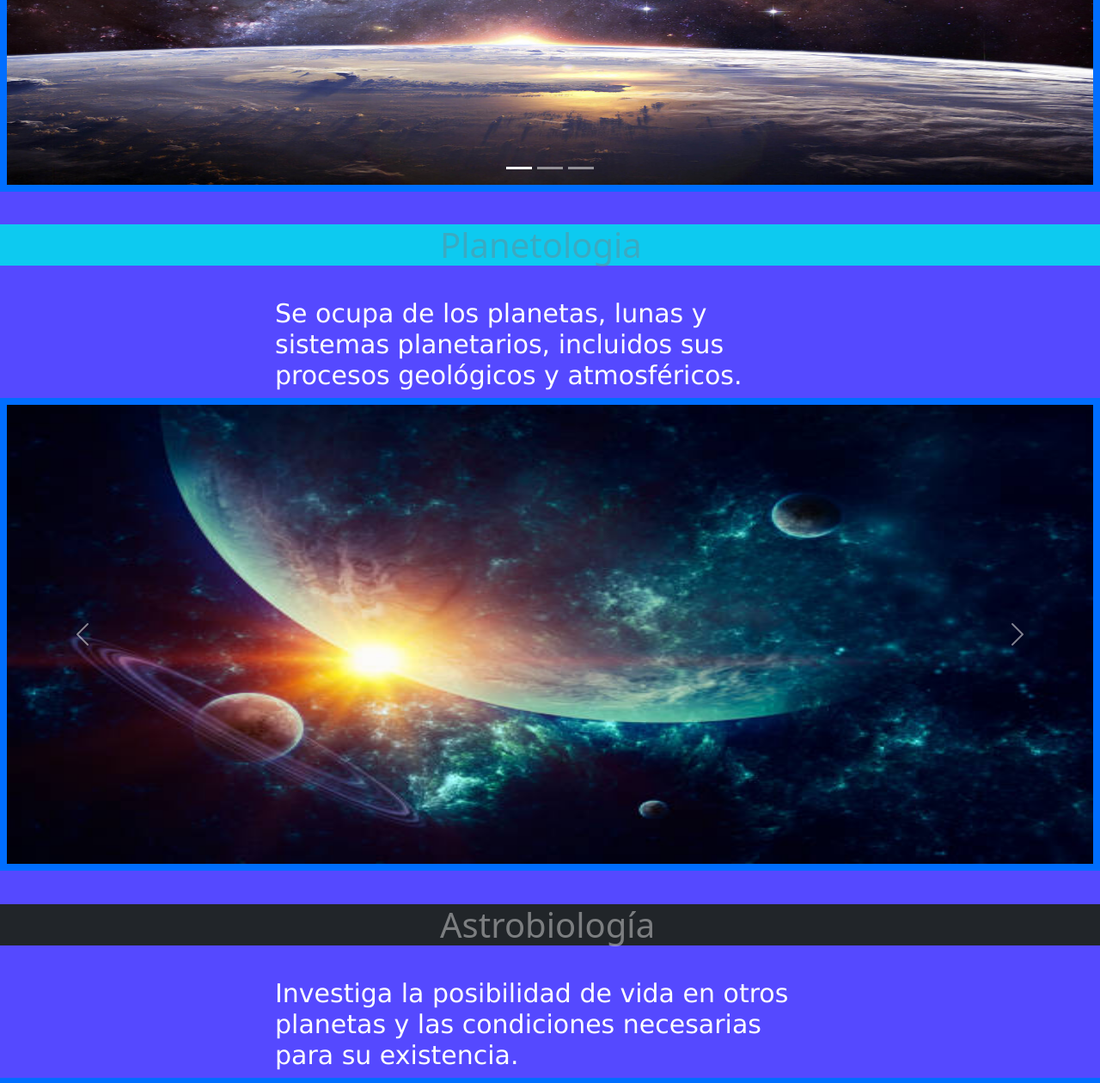
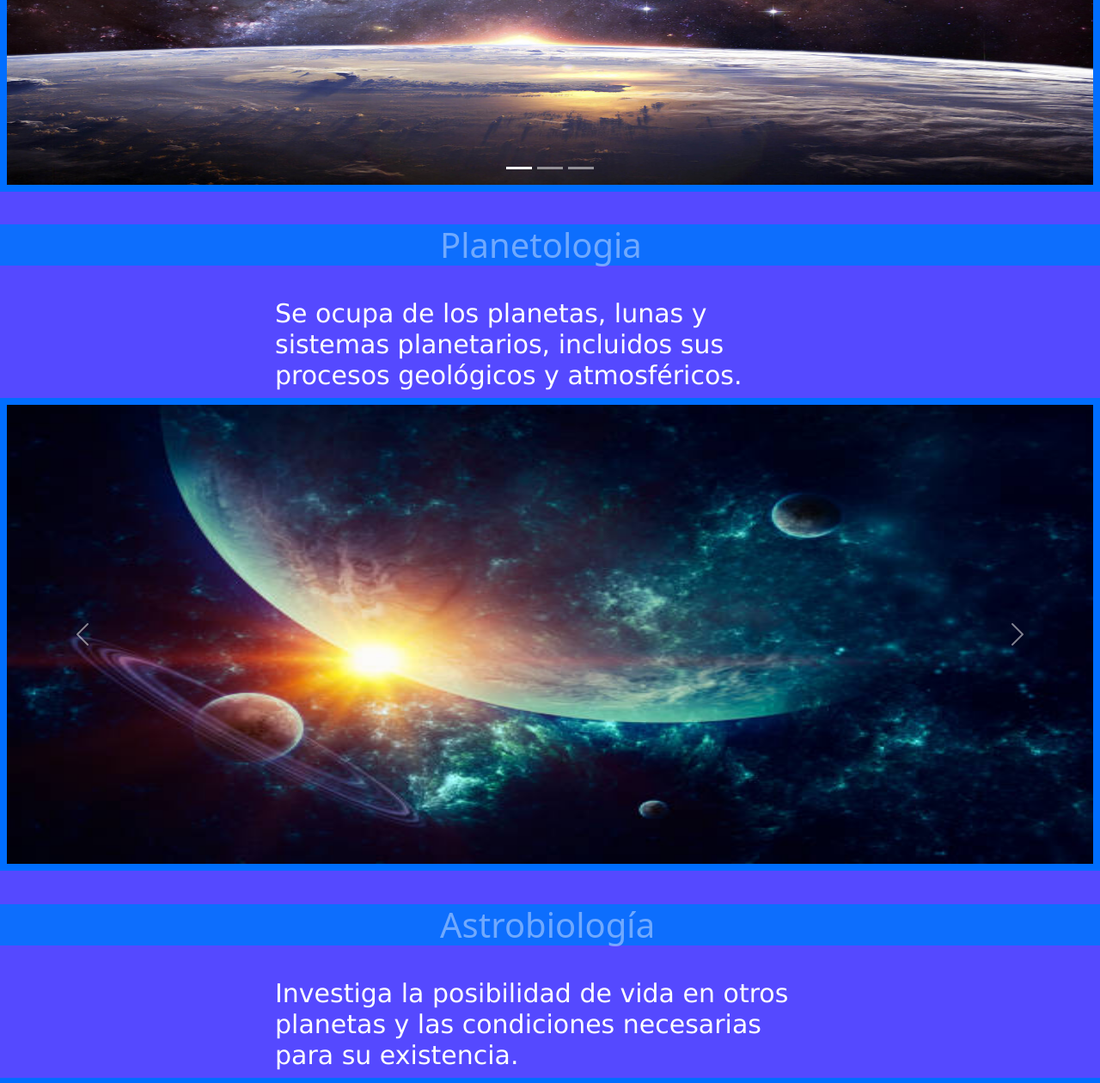
Before and after one commit to fafa352/tp-final, a website: page paginas/introduccionalaastronomia.html in a window 1280 px wide. Shown: the part 1645-2905 px from the top of the page at 86% size. Drawn offline with nearby package versions, Linux system fonts and the light colour scheme.

Commit message:
arreglo chiquito

```diff
--- a/paginas/introduccionalaastronomia.html
+++ b/paginas/introduccionalaastronomia.html
@@ -65,7 +65,7 @@
                   <span class="visually-hidden">Next</span>
                 </button>
             </div>
-            <div class="p-0 mb-1 bg-info text-dark"><h4>Planetologia</h4></div>
+            <div class="p-0 mb-1 bg-primary text-white"><h4>Planetologia</h4></div>
             <h5>Se ocupa de los planetas, lunas y sistemas planetarios, incluidos sus procesos geológicos y atmosféricos.</h5>
             <div id="carouselExampleFade" class="carousel slide carousel-fade">
                 <div class="carousel-inner">
@@ -88,7 +88,7 @@
                   <span class="visually-hidden">Next</span>
                 </button>
               </div>
-            <div class="p-0 mb-1 bg-info text-dark"><div class="text-bg-dark p-0"><h4>Astrobiología</h4></div></div>
+            <div class="p-0 mb-1 bg-primary text-white"><h4>Astrobiología</h4></div></div>
             <h5>Investiga la posibilidad de vida en otros planetas y las condiciones necesarias para su existencia.</h5>
             <div id="carouselExampleAutoplaying" class="carousel slide" data-bs-ride="carousel">
                 <div class="carousel-inner">
--- a/scss/_pachu.scss
+++ b/scss/_pachu.scss
@@ -49,7 +49,7 @@ h4{
     justify-content: center;
     margin-left: 40%;
     margin-right: 1%;
-    animation: aparecer 4s 2;
+    animation: aparecer 4s 5;
 }
 @keyframes aparecer{
     from{
```
Also changed, not shown: css/main.css.
